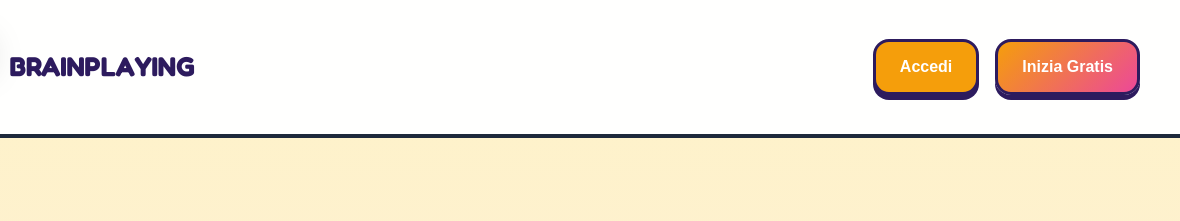
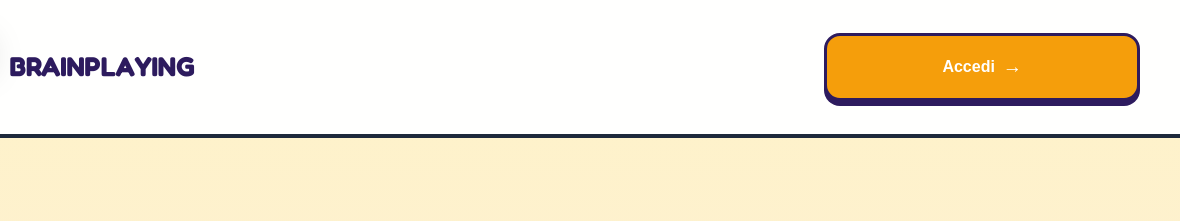
Before and after one commit to gabrieleghid-jpg/brainplayng33, a website: page src/pages/index.html in a window 1280 px wide. Shown: the top 221 px of the page, 100-1280 px from the left. Drawn offline with Linux system fonts and the light colour scheme.

Commit message:
Update index.html

```diff
--- a/src/pages/index.html
+++ b/src/pages/index.html
@@ -203,8 +203,9 @@
       </div>
 
       <div style="display: flex; gap: 1rem;">
-        <a href="login.html" class="toon-btn" style="font-weight: 700;">Accedi</a>
-        <a href="login.html" class="toon-btn" style="background: linear-gradient(135deg, #f59e0b, #ec4899); color: white; font-weight: 700;">Inizia Gratis</a>
+        <a href="login.html" class="toon-btn" style="font-weight: 700; padding: 1rem 2.8rem; min-width: 220px; display: inline-flex; align-items: center; justify-content: center; gap: 0.5rem;">
+          Accedi <span style="font-size: 1.2rem;">→</span>
+        </a>
       </div>
     </div>
   </header>
```
